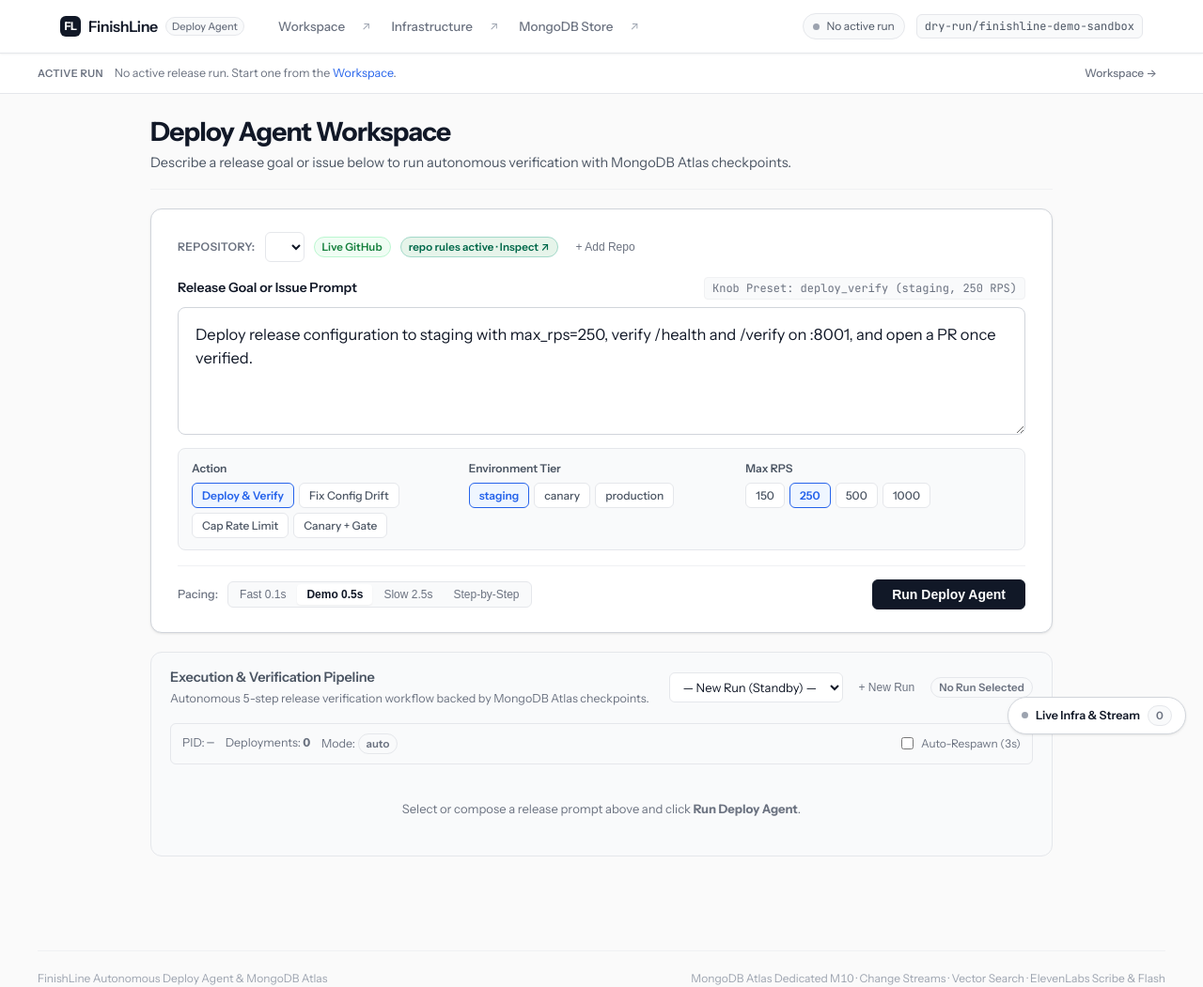
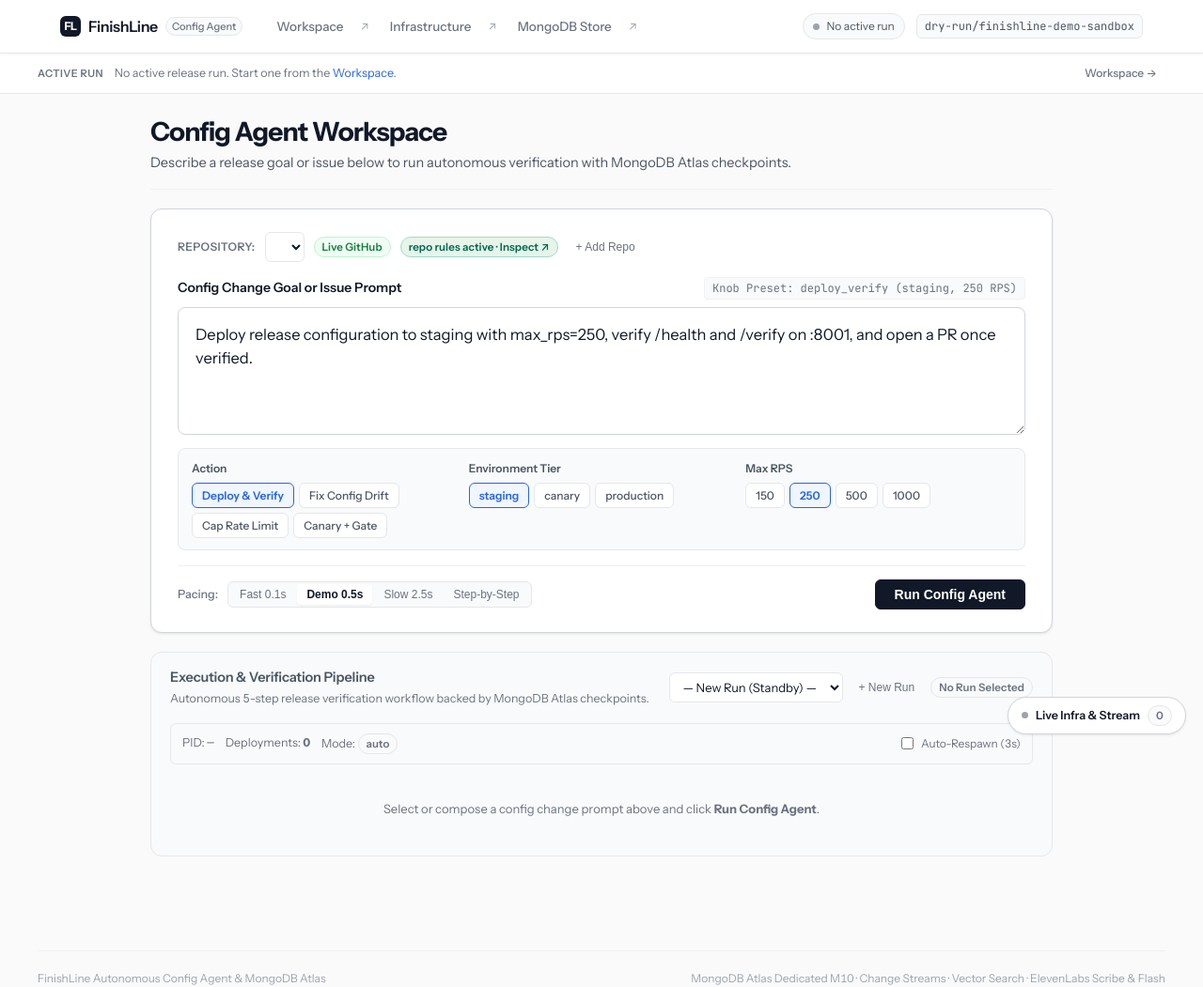
Before and after one commit to hussainweb/mongodb-hackathon, a Python web app: template src/mongodb_hackathon/templates/index.html in a window 1280 px wide. Shown: the whole page at 94% size. Run offline with Jinja, Linux system fonts and the light colour scheme; the template is opened without the code that fills it, so the values that code supplies are empty.

Commit message:
chore(ui): rename Release Closer and Deploy Agent copy to Config Agent

```diff
--- a/src/mongodb_hackathon/templates/base.html
+++ b/src/mongodb_hackathon/templates/base.html
@@ -3,7 +3,7 @@
 <head>
   <meta charset="UTF-8" />
   <meta name="viewport" content="width=device-width, initial-scale=1.0" />
-  <title>{% block title %}FinishLine — Release Verification &amp; Crash Recovery{% endblock %}</title>
+  <title>{% block title %}FinishLine — Config Verification &amp; Crash Recovery{% endblock %}</title>
   <link rel="preconnect" href="https://fonts.googleapis.com" />
   <link rel="preconnect" href="https://fonts.gstatic.com" crossorigin />
   <link rel="stylesheet" href="https://fonts.googleapis.com/css2?family=Instrument+Sans:wght@400;500;600;700&family=JetBrains+Mono:wght@400;500;600&display=swap" />
@@ -15,10 +15,10 @@
   <div class="header-wrap">
     <header class="topbar">
       <div class="topbar-left">
-        <a href="/" class="brand" title="FinishLine Autonomous Deploy Agent">
+        <a href="/" class="brand" title="FinishLine Autonomous Config Agent">
           <div class="brand-logo">FL</div>
           <span class="brand-name">FinishLine</span>
-          <span class="brand-badge">Deploy Agent</span>
+          <span class="brand-badge">Config Agent</span>
         </a>
 
         <nav class="nav-links" aria-label="Main Navigation">
@@ -96,7 +96,7 @@
   </main>
 
   <footer class="page-footer">
-    <div>FinishLine Autonomous Deploy Agent &amp; MongoDB Atlas</div>
+    <div>FinishLine Autonomous Config Agent &amp; MongoDB Atlas</div>
     <div>MongoDB Atlas Dedicated M10 · Change Streams · Vector Search · ElevenLabs Scribe &amp; Flash</div>
   </footer>
 
--- a/src/mongodb_hackathon/templates/index.html
+++ b/src/mongodb_hackathon/templates/index.html
@@ -6,7 +6,7 @@
 <div class="workspace-layout">
   <div class="page-header" style="margin-bottom: 0; padding-bottom: 16px;">
     <div>
-      <h1 class="page-title">Deploy Agent Workspace</h1>
+      <h1 class="page-title">Config Agent Workspace</h1>
       <div class="page-subtitle">Describe a release goal or issue below to run autonomous verification with MongoDB Atlas checkpoints.</div>
     </div>
   </div>
@@ -60,8 +60,8 @@
     <!-- Free-Form Prompt Textarea -->
     <div class="prompt-wrap" style="margin-top: 16px;">
       <div style="display: flex; justify-content: space-between; align-items: center; margin-bottom: 8px; gap: 8px; flex-wrap: wrap;">
-        <label for="prompt-input" style="font-size: 14px; font-weight: 600; color: var(--text);">Release Goal or Issue Prompt</label>
-        <span id="prompt-indicator" class="prompt-indicator">Custom Release Goal (issue #0)</span>
+        <label for="prompt-input" style="font-size: 14px; font-weight: 600; color: var(--text);">Config Change Goal or Issue Prompt</label>
+        <span id="prompt-indicator" class="prompt-indicator">Custom Config Goal (issue #0)</span>
       </div>
       <textarea id="prompt-input" rows="4" placeholder="Describe the release issue, fix goal, or deployment requirements to verify..." oninput="onPromptInput()"></textarea>
     </div>
@@ -115,7 +115,7 @@
           <button type="button" data-pacing="step" onclick="setPacing('step')">Step-by-Step</button>
         </div>
       </div>
-      <button id="btn-run-closer" class="btn btn-primary" style="padding: 10px 20px; font-size: 14px; font-weight: 600;" onclick="startRun()">Run Deploy Agent</button>
+      <button id="btn-run-closer" class="btn btn-primary" style="padding: 10px 20px; font-size: 14px; font-weight: 600;" onclick="startRun()">Run Config Agent</button>
     </div>
   </section>
 
@@ -226,7 +226,7 @@
 
     <!-- 5-Step Verification Timeline -->
     <div id="step-list" class="steps">
-      <div class="empty-state">Select or compose a release prompt above and click <strong>Run Deploy Agent</strong>.</div>
+      <div class="empty-state">Select or compose a config change prompt above and click <strong>Run Config Agent</strong>.</div>
     </div>
   </section>
 </div>
@@ -447,7 +447,7 @@
 
     const ind = document.getElementById("prompt-indicator");
     if (ind) {
-      ind.textContent = text ? `Custom Goal: "${firstLine}" (issue #0)` : "Custom Release Goal (issue #0)";
+      ind.textContent = text ? `Custom Goal: "${firstLine}" (issue #0)` : "Custom Config Goal (issue #0)";
     }
 
     // Unselect chip active highlights
@@ -887,7 +887,7 @@
     }
     const stepList = document.getElementById("step-list");
     if (stepList) {
-      stepList.innerHTML = '<div class="empty-state">Select or compose a release prompt above and click <strong>Run Deploy Agent</strong>.</div>';
+      stepList.innerHTML = '<div class="empty-state">Select or compose a config change prompt above and click <strong>Run Config Agent</strong>.</div>';
     }
     if (window.history && window.history.replaceState) {
       const url = new URL(window.location.href);
```
Also changed, not shown: tests/test_pages.py (+1 -1 lines).
